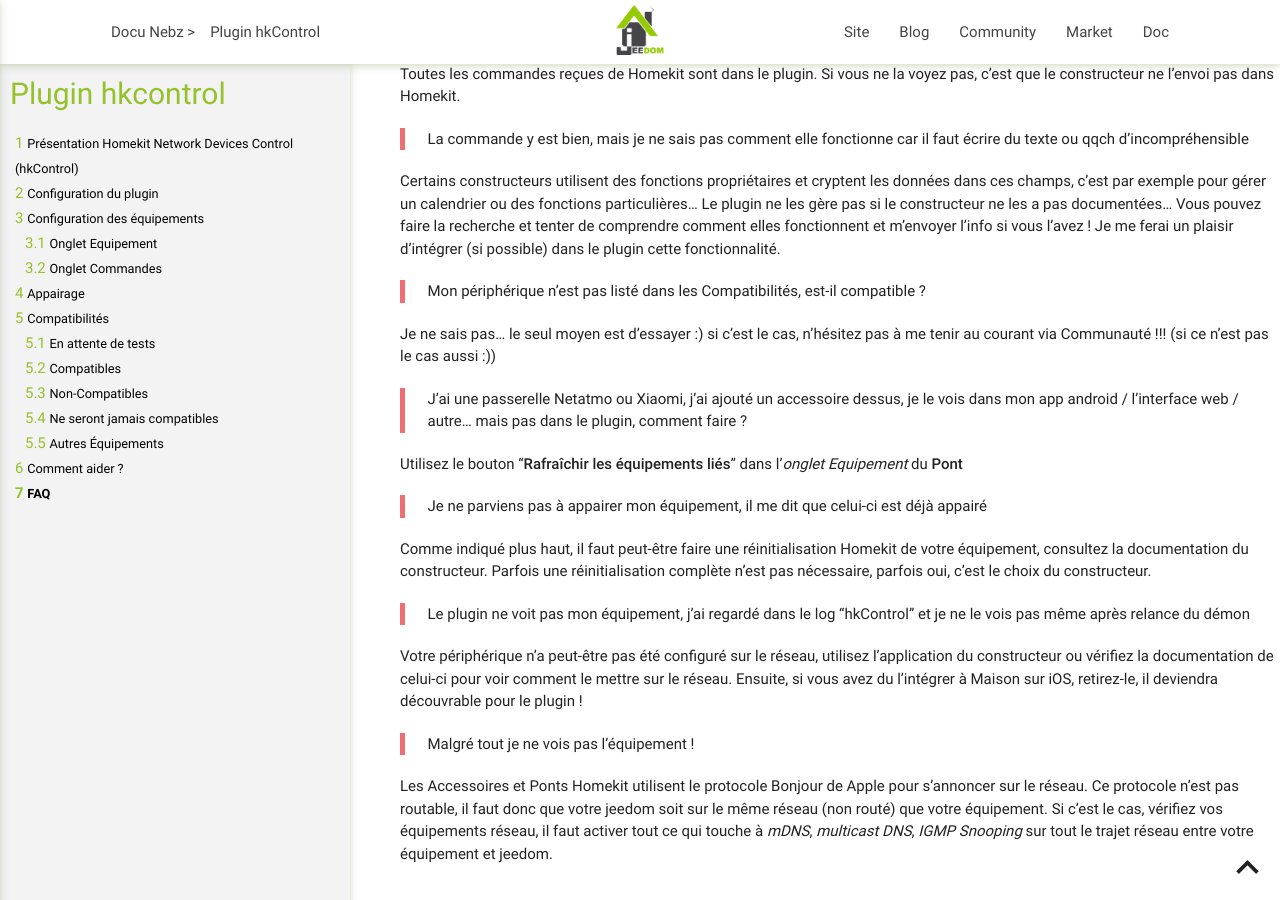
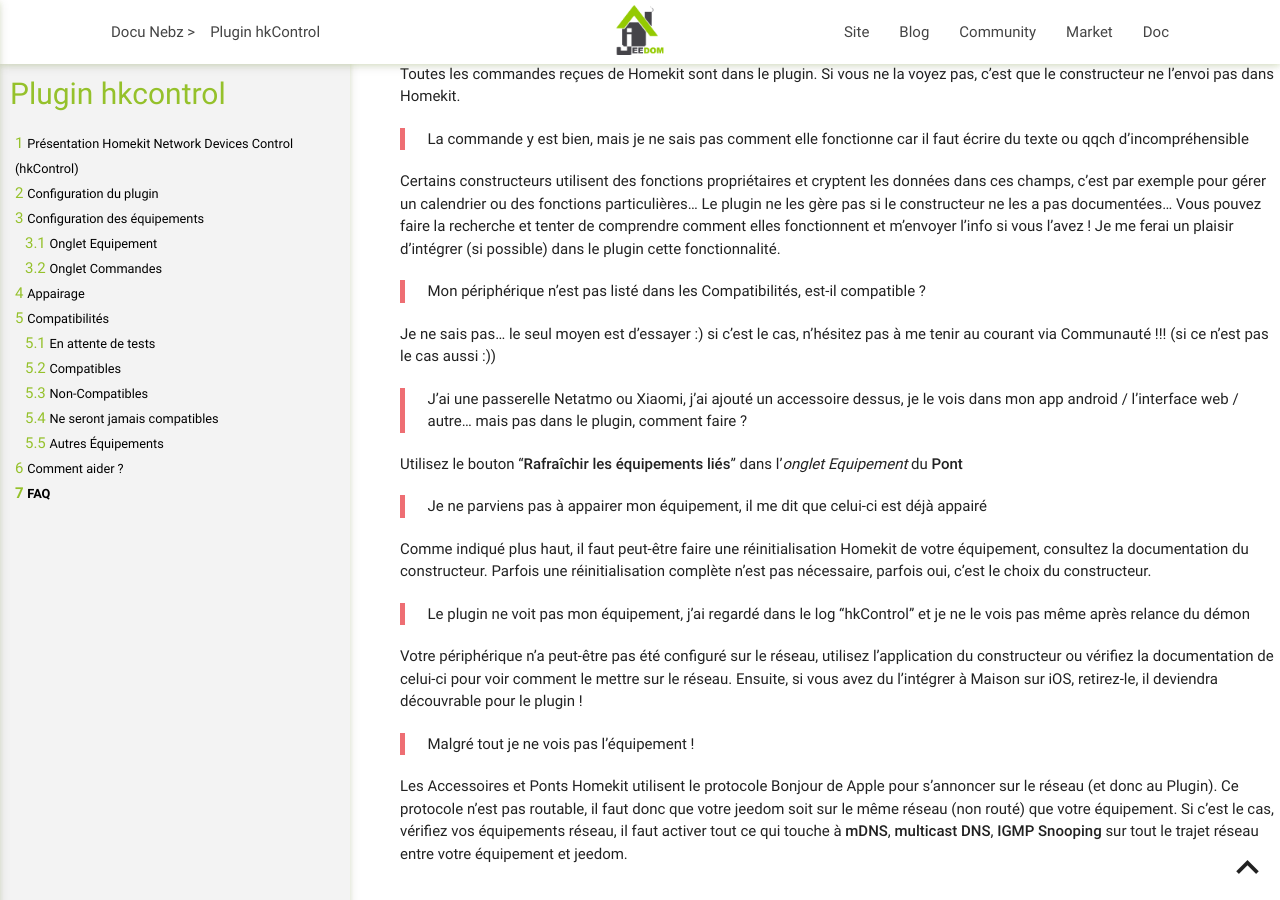
Before and after one commit to NebzHB/jeedom_docs, a Jekyll site: the page built from plugins/hkControl/fr_FR/index.md, in a window 1280 px wide and 900 px high, scrolled down 5275 px. Built offline with Jekyll 4.4.1, drawn with Linux system fonts in a browser that asks for light colours.

Commit message:
Update index.md

```diff
--- a/plugins/hkControl/fr_FR/index.md
+++ b/plugins/hkControl/fr_FR/index.md
@@ -192,4 +192,4 @@
 
 >Malgré tout je ne vois pas l'équipement !
 
-Les Accessoires et Ponts Homekit utilisent le protocole Bonjour de Apple pour s'annoncer sur le réseau. Ce protocole n'est pas routable, il faut donc que votre jeedom soit sur le même réseau (non routé) que votre équipement.  Si c'est le cas, vérifiez vos équipements réseau, il faut activer tout ce qui touche à *mDNS*, *multicast DNS*, *IGMP Snooping* sur tout le trajet réseau entre votre équipement et jeedom.
+Les Accessoires et Ponts Homekit utilisent le protocole Bonjour de Apple pour s'annoncer sur le réseau (et donc au Plugin). Ce protocole n'est pas routable, il faut donc que votre jeedom soit sur le même réseau (non routé) que votre équipement.  Si c'est le cas, vérifiez vos équipements réseau, il faut activer tout ce qui touche à **mDNS**, **multicast DNS**, **IGMP Snooping** sur tout le trajet réseau entre votre équipement et jeedom.
```
